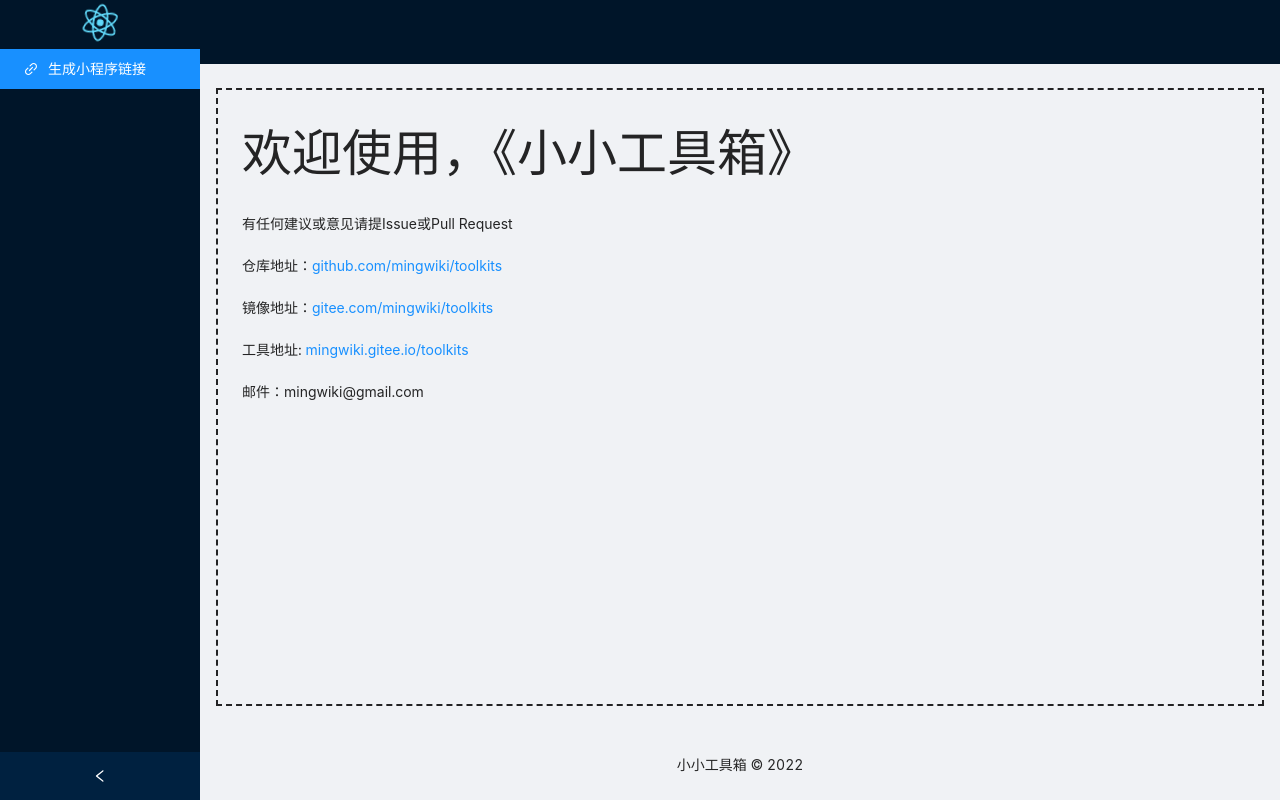
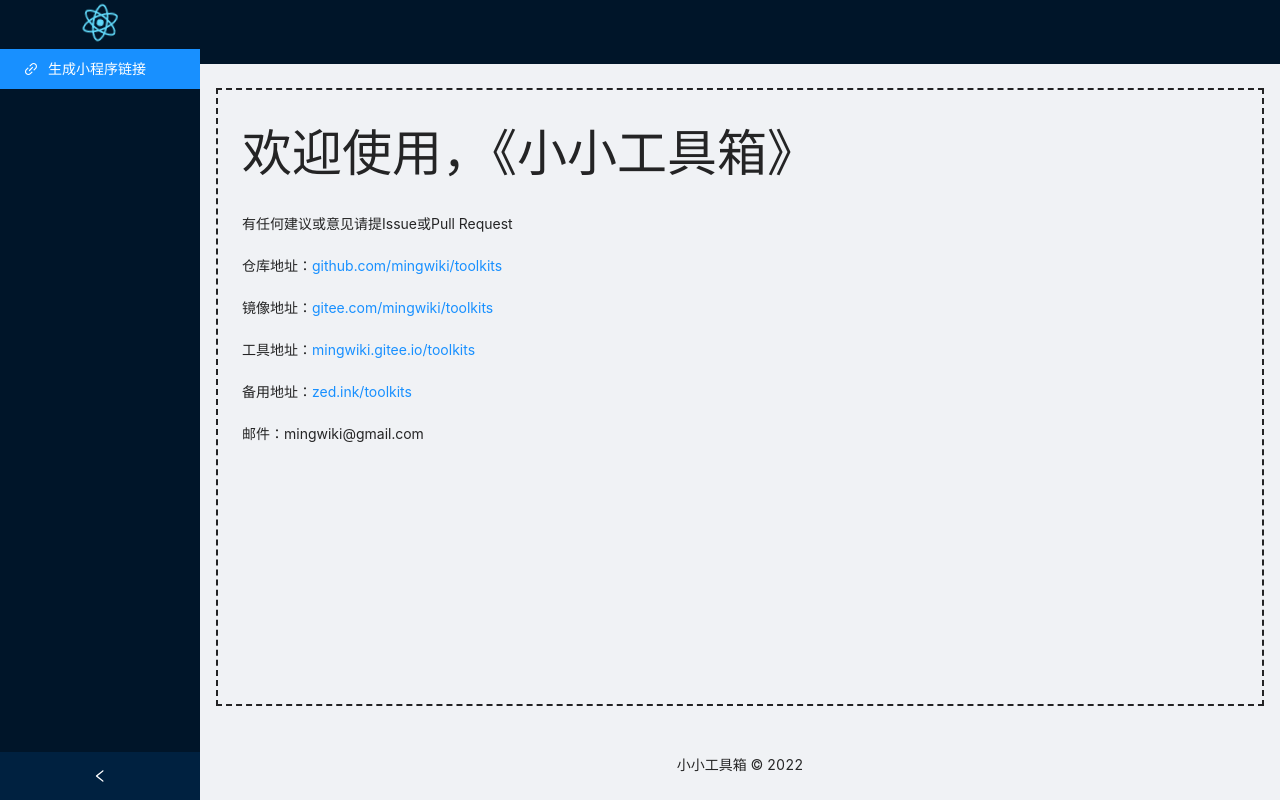
Before and after one commit to mingwiki/littletools, a React app: page / in a window 1280 px wide. Built offline with nearby package versions, Linux system fonts and the light colour scheme.

Commit message:
更新地址

```diff
--- a/src/router.jsx
+++ b/src/router.jsx
@@ -15,7 +15,8 @@ const Component = () => {
           <div>有任何建议或意见请提Issue或Pull Request</div>
           <div>仓库地址：<a href="//github.com/mingwiki/toolkits">github.com/mingwiki/toolkits</a></div>
           <div>镜像地址：<a href="//gitee.com/mingwiki/toolkits">gitee.com/mingwiki/toolkits</a></div>
-          <div>工具地址: <a href="//mingwiki.gitee.io/toolkits">mingwiki.gitee.io/toolkits</a></div>
+          <div>工具地址：<a href="//mingwiki.gitee.io/toolkits">mingwiki.gitee.io/toolkits</a></div>
+          <div>备用地址：<a href="//zed.ink/toolkits">zed.ink/toolkits</a></div>
           <div>邮件：mingwiki@gmail.com</div>
           </>} />
           <Route path="/AppPageToUrl" element={<AppPageToUrl />} />
```
